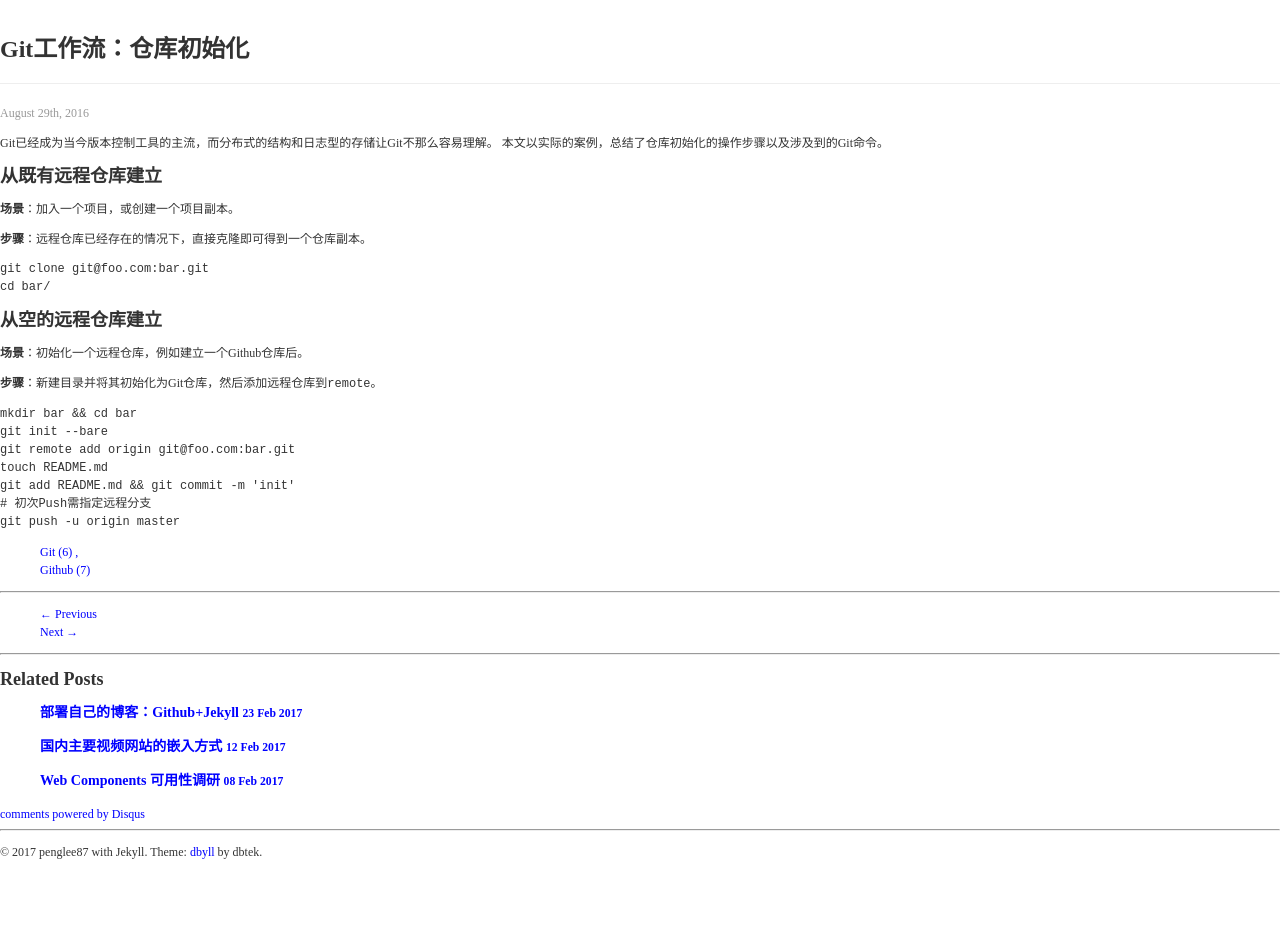
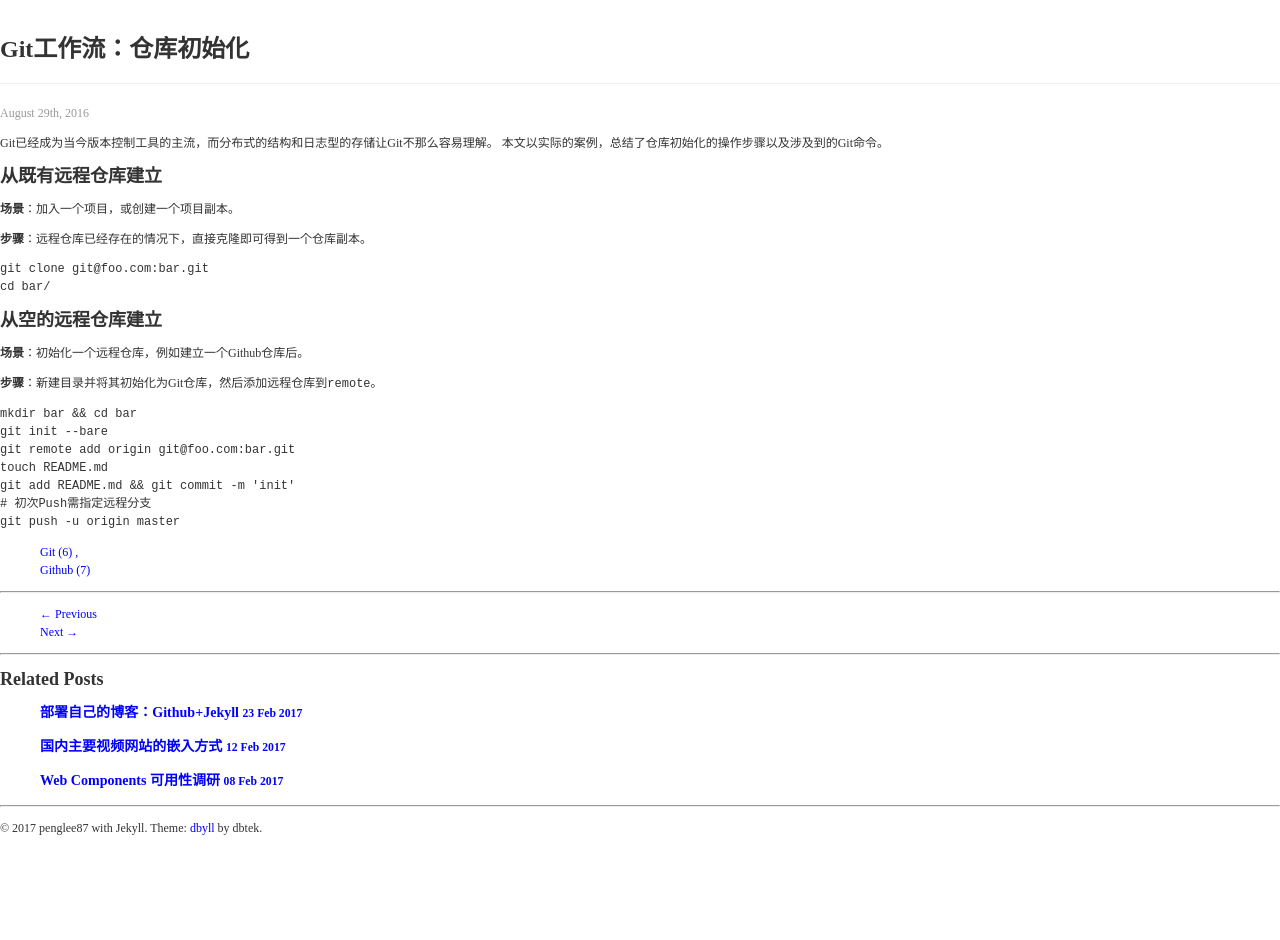
Before and after one commit to penglee87/penglee87.github.io, a Jekyll site: the page built from _posts/2016-08-29-git-workflow-init.md, in a window 1280 px wide. Built offline with Jekyll 4.4.1, drawn with Linux system fonts in a browser that asks for light colours; our own code applies the rules of GitHub Pages for plain Markdown files; Markdown is read by kramdown in place of the engine named in the settings; comment, search, counter and statistics services are not loaded; part of the change alters nothing that is shown.

Commit message:
20170224

```diff
--- a/_includes/post.html
+++ b/_includes/post.html
@@ -2,7 +2,7 @@
   <h1>{{ page.title }} {% if page.tagline %}<small>{{page.tagline}}</small>{% endif %}</h1>
 </div>
 
-<article>
+
 
 <div class="post-body">
  <span class="post-date">
@@ -91,10 +91,7 @@
 	<hr>
 </div>
 
-	<div class="col-sm-2 sidebar-2">
 
-	</div>
-</article>
 <div class="clearfix"></div>
 
 <aside class="related">
@@ -103,7 +100,7 @@
     {% for post in site.related_posts limit:3 %}
     <li>
       <h3>
-        <a href="http://kresnikwang.github.io/{{ site.BASE_PATH }}/{{ post.url }}">
+        <a href="http://penglee87.github.io/{{ site.BASE_PATH }}/{{ post.url }}">
           {{ post.title }}
           <small><time datetime="{{ post.date | date_to_xmlschema }}">{{ post.date | date_to_string }}</time></small>
         </a>
@@ -112,18 +109,3 @@
     {% endfor %}
   </ul>
 </aside>
-
-<div id="disqus_thread"></div>
-<script type="text/javascript">
-/* * * CONFIGURATION VARIABLES: EDIT BEFORE PASTING INTO YOUR WEBPAGE * * */
-var disqus_shortname = 'kresnikwang'; // required: replace example with your forum shortname
-
-/* * * DON'T EDIT BELOW THIS LINE * * */
-(function() {
-var dsq = document.createElement('script'); dsq.type = 'text/javascript'; dsq.async = true;
-dsq.src = '//' + disqus_shortname + '.disqus.com/embed.js';
-(document.getElementsByTagName('head')[0] || document.getElementsByTagName('body')[0]).appendChild(dsq);
-})();
-</script>
-<noscript>Please enable JavaScript to view the <a href="http://disqus.com/?ref_noscript">comments powered by Disqus.</a></noscript>
-<a href="http://disqus.com" class="dsq-brlink">comments powered by <span class="logo-disqus">Disqus</span></a>
```
Lines whose indentation alone changed are shown as unchanged.
